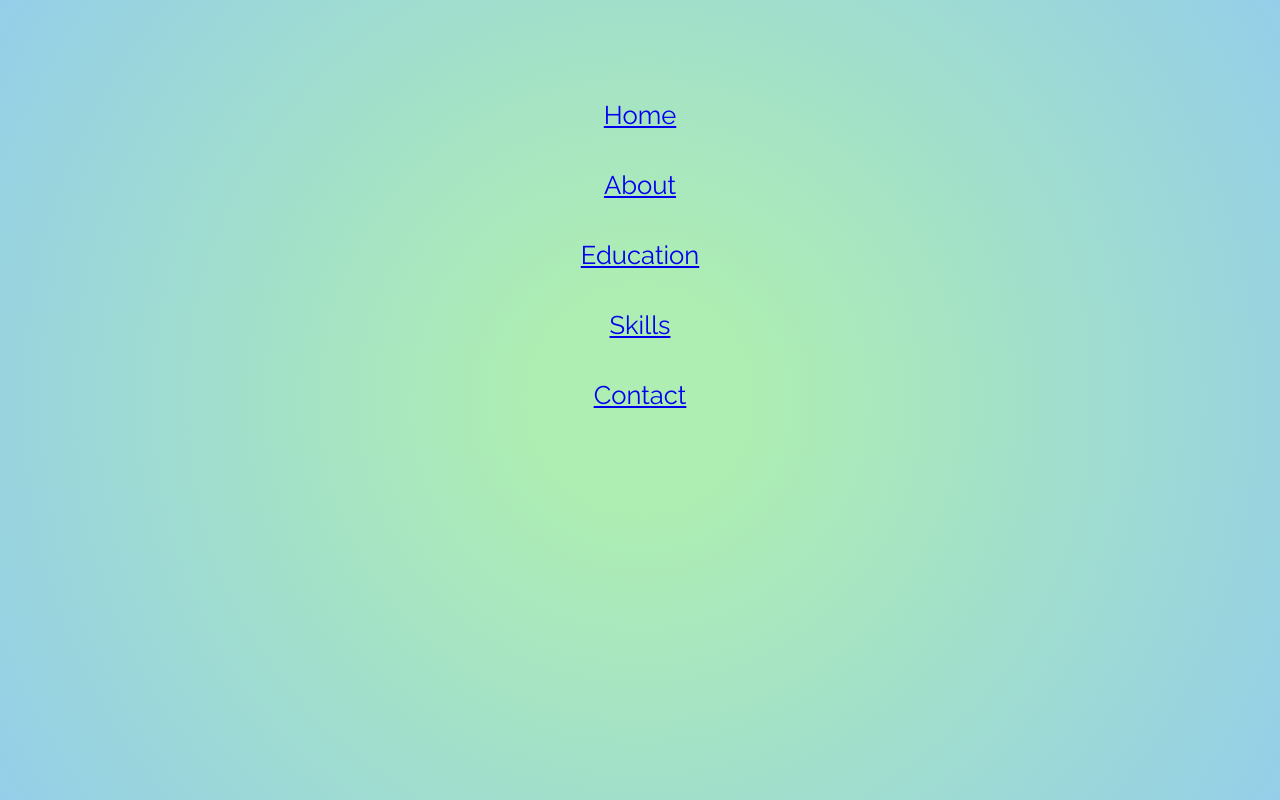
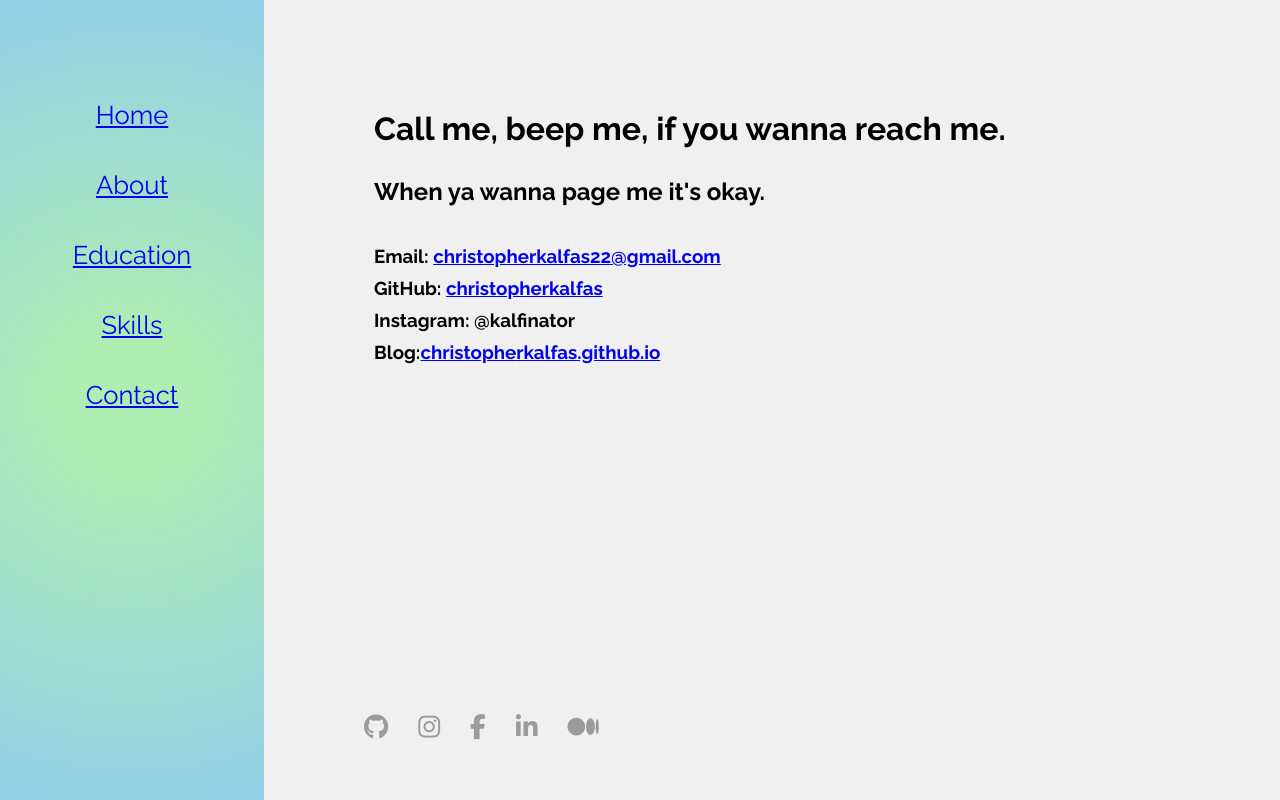
Before and after one commit to christopherkalfas/portfolio-site, a React (Create React App) app: page /contact in a window 1280 px wide. Built offline with nearby package versions, Linux system fonts and the light colour scheme; the HTML template or start-up script is replaced by a standard one.

Commit message:
add contact page with links

```diff
--- a/src/App.js
+++ b/src/App.js
@@ -7,6 +7,7 @@ import Home from "./contents/Home"
 import About from "./contents/About"
 import Education from "./contents/Education"
 import Skills from "./contents/Skills"
+import Contact from "./contents/Contact"
 
 function App() {
   return (
@@ -25,6 +26,9 @@ function App() {
         <Route exact path="/skills">
           <Skills />
         </Route>
+        <Route exact path="/contact">
+          <Contact />
+        </Route>
       </div>
     </Router>
   );
--- a/src/contents/contact.js
+++ b/src/contents/contact.js
@@ -0,0 +1,21 @@
+import React from 'react'
+
+import Social from "../components/Social"
+
+const Contact = ()=> {
+    return(
+        <div className="condiv">
+            <h1 className="subtopic">Call me, beep me, if you wanna reach me. </h1>
+            <h2>When ya wanna page me it's okay.</h2>
+            <br></br>
+                <h3>Email: <a href="mailto:christopherkalfas22@gmail.com">christopherkalfas22@gmail.com</a></h3>
+                <h3>GitHub: <a href="https://github.com/christopherkalfas">christopherkalfas</a></h3>
+                <h3>Instagram: @kalfinator</h3>
+                <h3>Blog:<a href="https://christopherkalfas.github.io/">christopherkalfas.github.io</a> </h3>
+            <Social />
+
+        </div>
+    )
+}
+
+export default Contact
```
